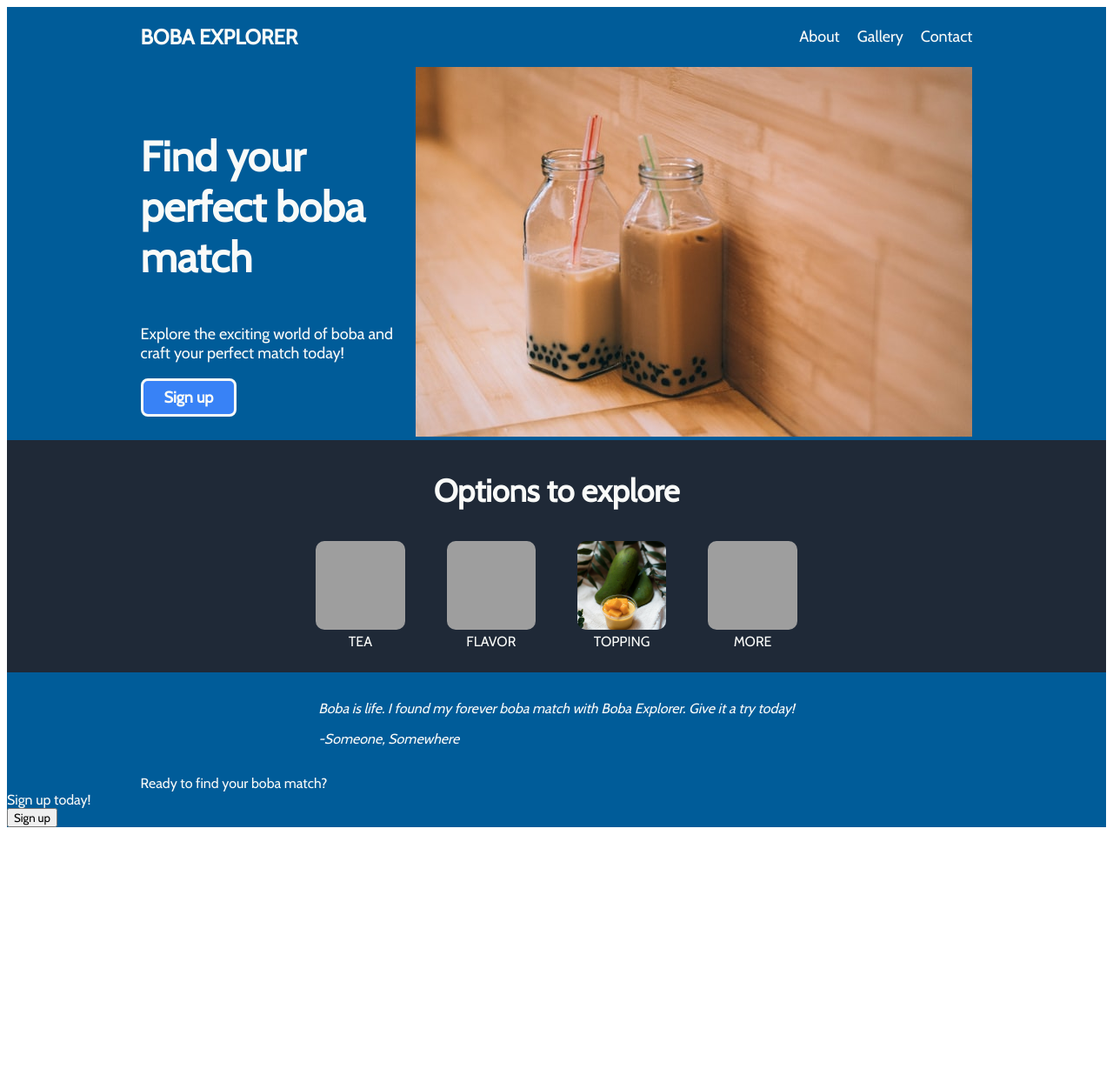
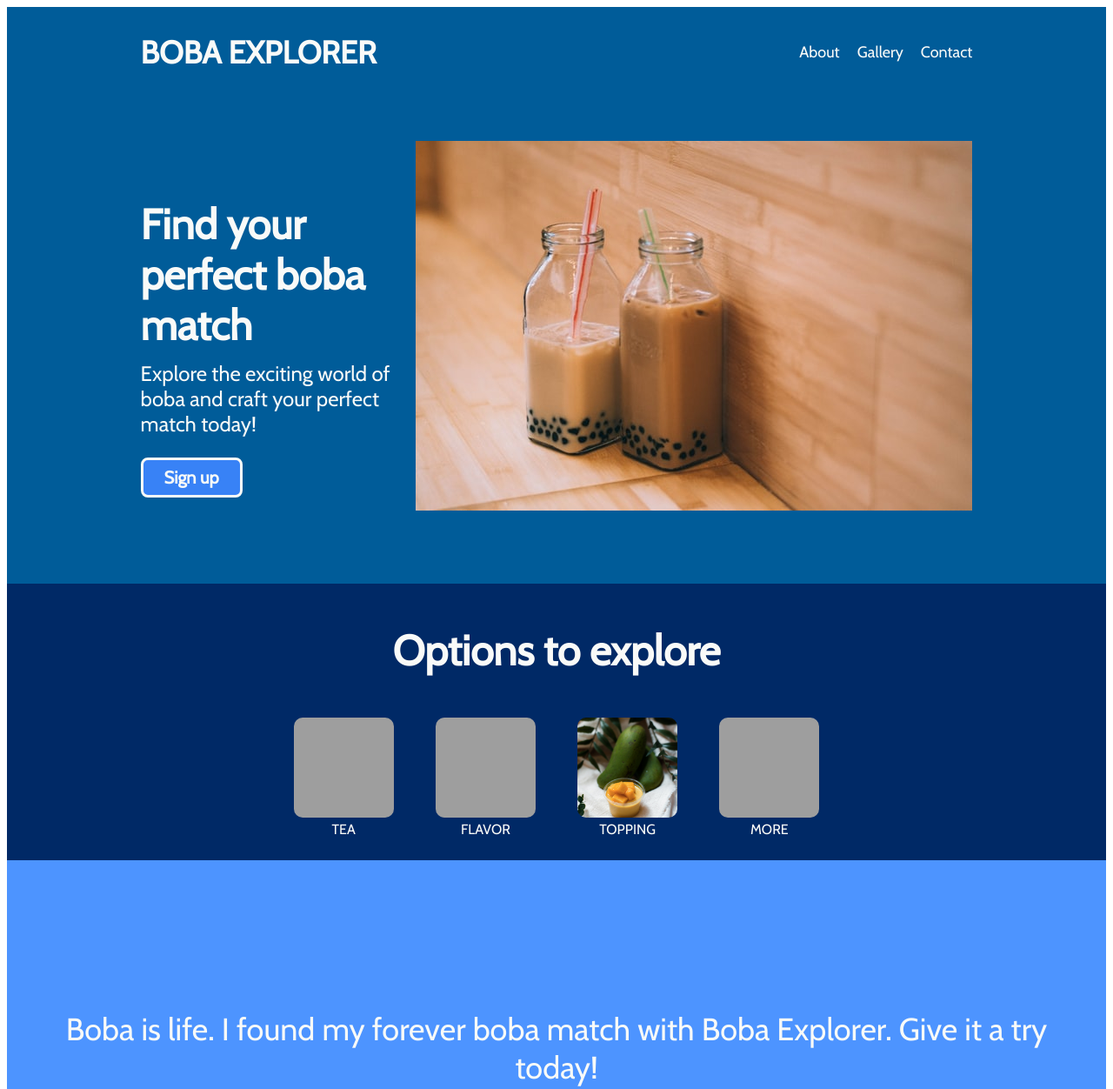
Before and after one commit to jopeng5/boba-explorer, a plain HTML site: page index.html in a window 1280 px wide. Shown: the top 1252 px of the page at 87% size. Before the commit the page ends 959 px from the top, so only its background shows below. Drawn offline with nearby package versions, Linux system fonts and the light colour scheme; grey boxes are pictures that could not be loaded.

Commit message:
Update footer and adjust styles

```diff
--- a/index.html
+++ b/index.html
@@ -14,7 +14,7 @@
 
     <header class="header">
       <h1>BOBA EXPLORER</h1>
-      <nav>
+      <nav class="nav">
         <ul>
           <li>About</li>
           <li>Gallery</li>
@@ -61,14 +61,18 @@
 
   <section class="testimonial">
     <blockquote>
-      <p><em>Boba is life. I found my forever boba match with Boba Explorer. Give it a try today!<div class="quote-source">-Someone, Somewhere</div></em></p>
+      <p>Boba is life. I found my forever boba match with Boba Explorer. Give it a try today!<div class="quote-source"><em>-Someone, Somewhere</em></div></p>
     </blockquote>
   </section>
 
   <footer class="footer">
-    <div class="header">Ready to find your boba match?</div>
-    <div class="footer-text">Sign up today!</div>
-    <button class="sign-up">Sign up</button>
+    <div class="cta">
+      <div class="cta-text">
+        <p>Ready to find your boba match?</p>
+        <p>Sign up today!</p>
+      </div>
+      <button class="cta-button">Sign up</button>
+    </div>
   </footer>
  </div>
 </body>
--- a/style.css
+++ b/style.css
@@ -1,6 +1,7 @@
 * {
   font-family: 'Cabin', 'Roboto', sans-serif;
 }
+
 .one {
   display: flex;
   flex-direction: column;
@@ -14,9 +15,6 @@
   align-items: center;
   padding: 0;
   margin: 0 12vw;
-}
-
-.header > h1 {
   font-size: 24px;
 }
 
@@ -33,29 +31,32 @@ ul {
   display: flex;
   justify-content: flex-start;
   align-items: center;
-  margin: 0 12vw;
+  margin-left: 12vw;
+  margin-right: 12vw;
+  margin-top: 50px;
+  margin-bottom: 80px;
 }
 
 .hero-left,
 .hero-right {
   flex: 1 1 0;
-  margin: 0;
-  padding: 0;
 }
 
 .hero-left > h1 {
   font-size: 48px;
   font-weight: bold;
+  margin-bottom: -12px;
 }
 
 .hero-left > p {
-  font-size: 18px;
+  font-size: 24px;
+  margin-bottom: 24px;
 }
 
 .hero-left > button {
   border: solid 3px #F9FAF8;
   outline: none;
-  font-size: 18px;
+  font-size: 20px;
   font-weight: 700;
   color: #F9FAF8;
   background-color: #3882F6;
@@ -73,9 +74,14 @@ ul {
   justify-content: center;
   align-items: center;
   text-align: center;
-  background-color: #1F2937;
+  background-color: #002966;
   padding-bottom: 2vw;
   margin: 0;
+}
+
+.container > h1 {
+  font-size: 48px;
+  font-weight: bolder;
 }
 
 .icons {
@@ -88,26 +94,66 @@ ul {
   gap: 48px;
 }
 
-.container > h1 {
-  font-size: 36px;
-  font-weight: bolder;
-}
-
 .icon > img {
-  width: 8vw;
-  height: 8vw;
+  width: 9vw;
+  height: 9vw;
   object-fit: cover;
   border-radius: 10px;
 }
+D
+.icon > text {
+  font-size: 28px;
+}
 
 .testimonial {
+  background-color: #4D94FF;
+  font-size: 36px;
+  text-align: center;
   display: flex;
   flex-direction: column;
   justify-content: center;
   align-items: center;
+  padding-bottom: 100px;
+  padding-top: 100px;
 }
 
 .quote-source {
   display: flex;
-  align-items: flex-end;
+  justify-content: flex-end;
 }
+
+.footer {
+  background-color: white;
+  color: #1F2937;
+  padding: 80px;
+}
+
+.cta {
+  background-color: #3882F6;
+  color: #F9FAF8;
+  border-radius: 12px;
+  display: flex;
+  justify-content: space-around;
+  align-items: center;
+  margin: 24px 160px;
+  padding: 64px 26px;
+}
+
+.cta-text > p:first-child {
+  font-weight: 700;
+  font-size: 36px;
+}
+
+.cta-text > p {
+  padding: 0;
+  margin: 0;
+}
+
+.cta-button {
+  background-color: #3882F6;
+  color: #F9FAF8;
+  border: solid 3px #F9FAF8;
+  border-radius: 6px;
+  padding: 6px 36px;
+  text-align: center;
+}
```
Lines whose indentation alone changed are shown as unchanged.
